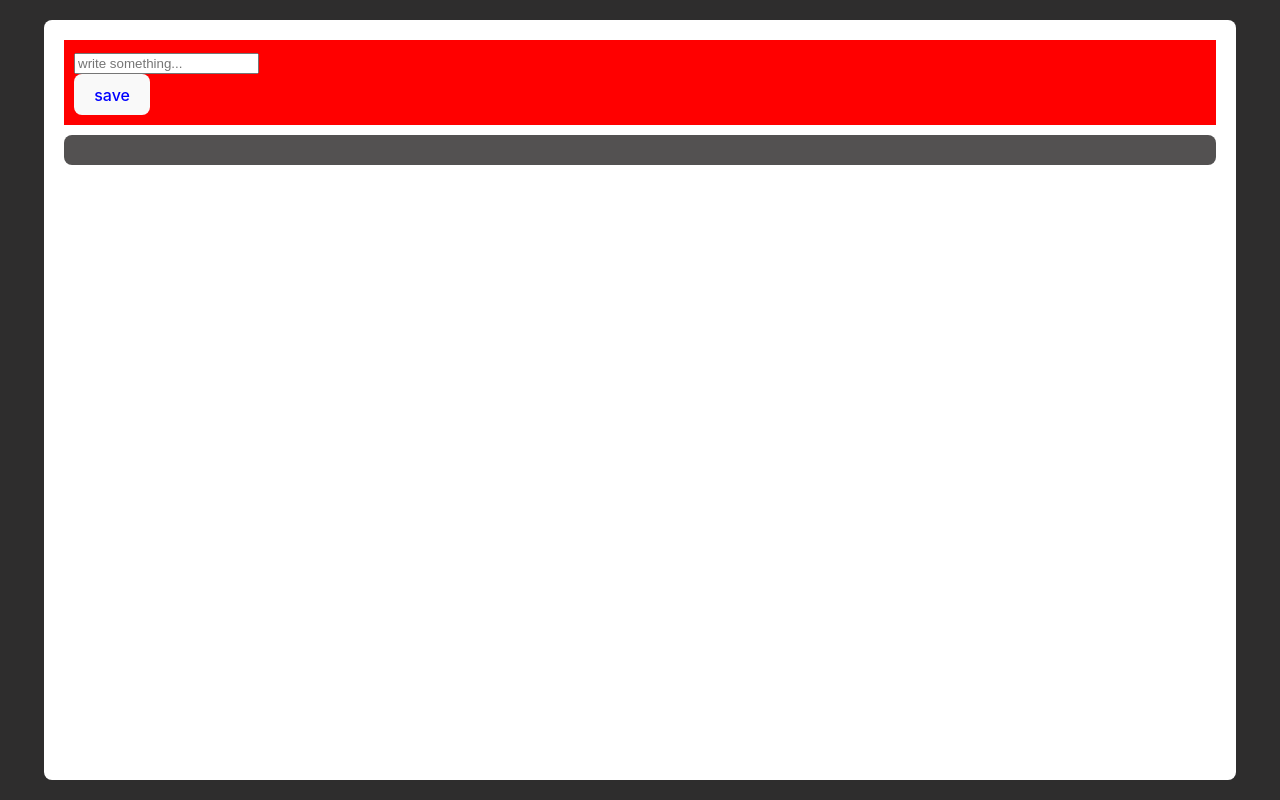
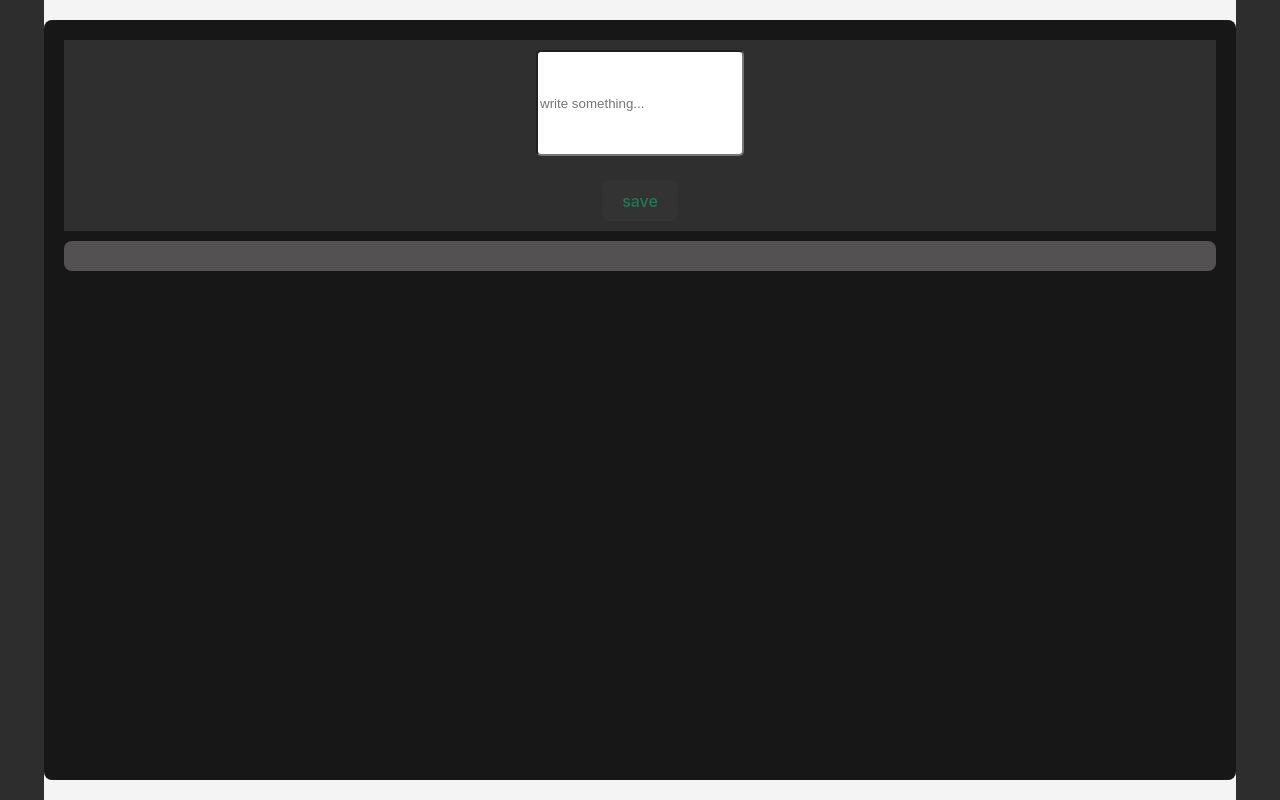
Before and after one commit to hampusvh/react-playground, a React (Vite) app in the folder note-taking-app/app-project/: page / in a window 1280 px wide. Built offline with nearby package versions, Linux system fonts and the light colour scheme.

Commit message:
small structural changes

```diff
--- a/note-taking-app/app-project/src/App.css
+++ b/note-taking-app/app-project/src/App.css
@@ -9,23 +9,43 @@ body {
   padding: 0;
 }
 
-.outer-container {
+.app-wrapper {
+  display: flex;
+  align-items: center;
+  justify-content: center;
+  min-height: 100vh;
+  background: #f4f4f4;
+}
+
+.app-container {
 
   width: 90vw; /* Tar upp 90% av skärmens bredd */
   height: 90vh; /* Tar upp 90% av skärmens höjd */
   max-width: 1200px; /* Sätter en maxbredd för större skärmar */
-  background: rgb(255, 255, 255); /* Gör själva boxen vit */
+  background: rgb(24, 23, 23); /* Gör själva boxen vit */
   padding: 20px;
   border-radius: 8px; /* Rundade hörn */
 }
 
 .input-container {
-  background-color: red;
+  display: flex;
+  justify-content: center;
+  align-items: center;
+  flex-direction: column;
+  background: rgba(255, 255, 255, 0.1);
   padding: 10px;
 }
 
+.note-input {
+  background-color: white;
+  width: 200px;
+  height: 100px;
+  border-radius: 5px;
+}
+
 .save-button {
-  color: blue;
+  background-color: #333;
+  color: rgb(29, 123, 83);
 }
 
 .note-container {
@@ -36,6 +56,15 @@ body {
 }
 
 .note-box {
-  margin-top: 5px;
-  background-color: aliceblue;
+  background: rgba(255, 255, 255, 0.1);
+  backdrop-filter: blur(10px);
+  border-radius: 10px;
+  padding: 15px;
+  transition: 0.3s ease;
+  margin-top: 10px;
 }
+
+.note-box:hover {
+  transform: scale(1.05);
+  box-shadow: 0 0 15px rgba(255, 0, 255, 0.5);
+}
--- a/note-taking-app/app-project/src/App.jsx
+++ b/note-taking-app/app-project/src/App.jsx
@@ -19,8 +19,9 @@ function App() {
   }, [notes]);
 
   return (
-    <div className="outer-container">
-      <NoteInput addNote={addNote} />
+    <div className="app-wrapper">
+      <div className="app-container">
+        <NoteInput addNote={addNote} />
 
     <div className="note-container">
       {notes.map((note, index) => (
@@ -28,6 +29,7 @@ function App() {
       ))}
     </div>
     </div>
+    </div>
   );
 }
 
--- a/note-taking-app/app-project/src/components/NoteInput.jsx
+++ b/note-taking-app/app-project/src/components/NoteInput.jsx
@@ -7,6 +7,7 @@ function NoteInput({ addNote }) {
 return (
     <div className="input-container">
         <input
+        className="note-input"
         type="text"
         placeholder="write something..."
         value={text}
```
